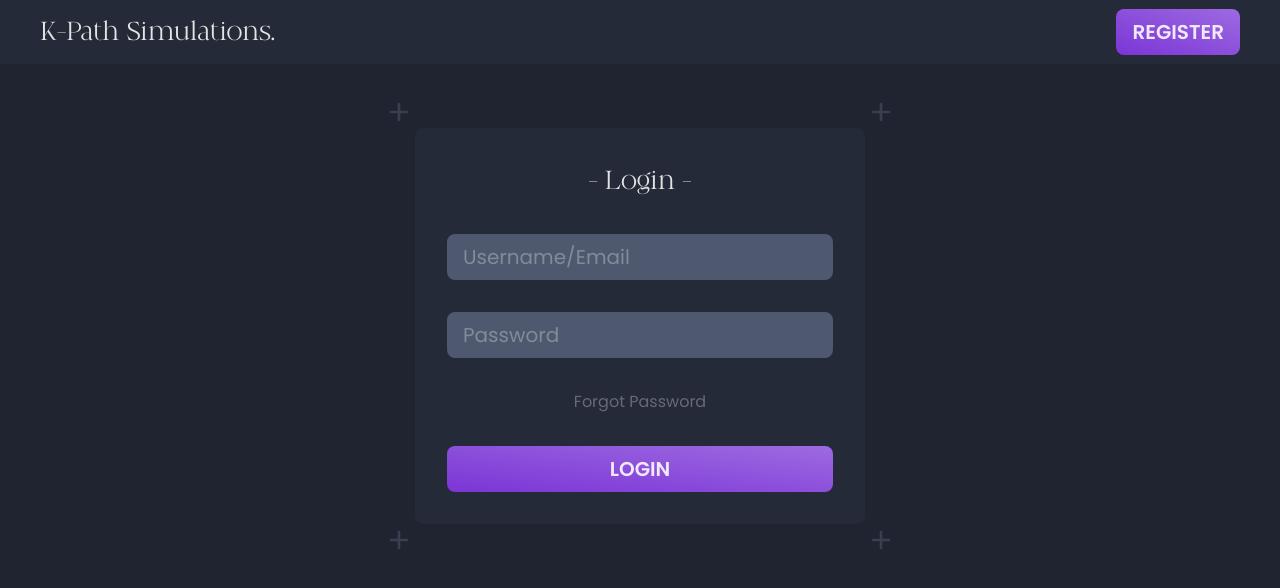
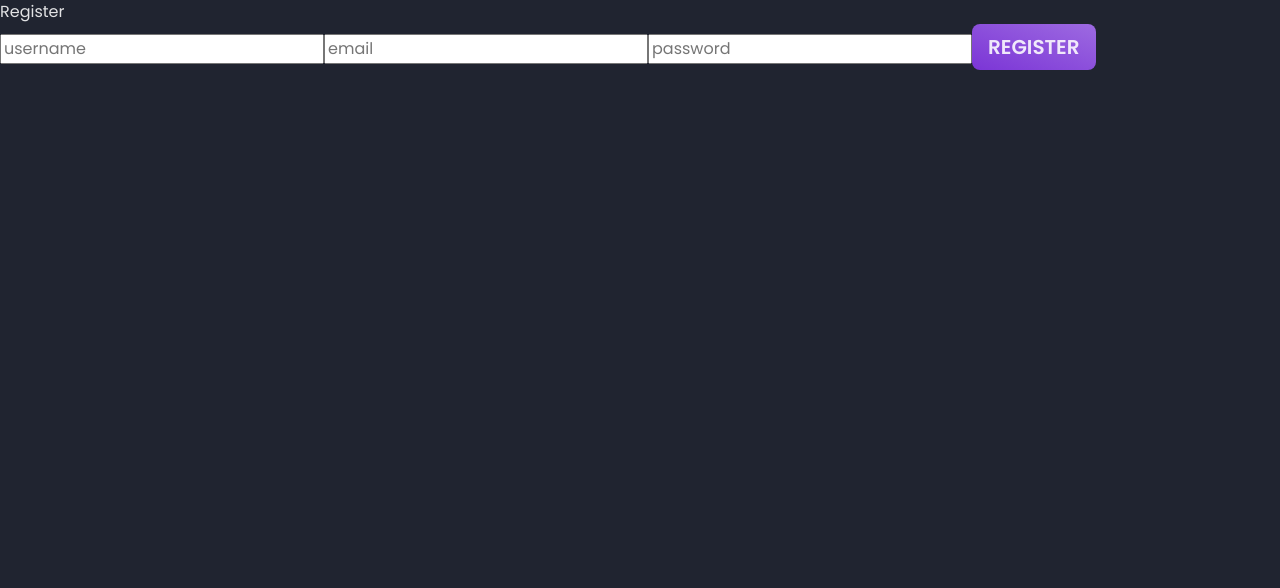
Before and after one commit to NagaSaiRakshith2905/kps-frontend, a React (Create React App) app: page /register in a window 1280 px wide. Shown: the top 588 px of the page. Built offline with nearby package versions, Linux system fonts and the light colour scheme.

Commit message:
added routes and implemented login

```diff
--- a/package.json
+++ b/package.json
@@ -6,9 +6,12 @@
     "@testing-library/jest-dom": "^5.16.5",
     "@testing-library/react": "^13.4.0",
     "@testing-library/user-event": "^13.5.0",
+    "axios": "^1.2.1",
     "react": "^18.2.0",
     "react-dom": "^18.2.0",
+    "react-router-dom": "^6.4.5",
     "react-scripts": "5.0.1",
+    "routes": "^2.1.0",
     "web-vitals": "^2.1.4"
   },
   "scripts": {
--- a/src/App.js
+++ b/src/App.js
@@ -1,25 +1,24 @@
 import "./App.css";
 import Card from "./components/card/Card";
+import Login from "./pages/Login";
+import Register from "./pages/Register";
 import Input from "./components/input/Input";
 import NavBar from "./components/nav-bar/NavBar";
 import Title from "./components/Title";
+import { Route, Routes } from "react-router-dom";
+import { Home } from "./pages/Home";
+import { ViewAllNetworks } from "./pages/ViewAllNetworks";
+import { Network } from "./pages/Network";
 
 function App() {
   return (
-    <div className="App">
-      <NavBar>
-        <Title text="K-Path Simulations." />
-        {/* <p>Network name</p> */}
-        <button className="button btn-purple">Register</button>
-      </NavBar>
-      <Card>
-        <Title text="- Login -" />
-        <Input placeholder="Username/Email" />
-        <Input placeholder="Password" />
-        <p>Forgot Password</p>
-        <button className="button btn-purple">Login</button>
-      </Card>
-    </div>
+    <Routes>
+      <Route path="/" element={<Login />} />
+      <Route path="/register" element={<Register />} />
+      <Route path="/home" element={<Home />} />
+      <Route path="/view-all-networks" element={<ViewAllNetworks />} />
+      <Route path="/network/:nid" element={<Network />} />
+    </Routes>
   );
 }
 
--- a/src/index.css
+++ b/src/index.css
@@ -57,6 +57,7 @@ body {
   line-height: 1.5;
   font-family: var(--ff-p);
   background: var(--clr-bg-p);
+  color: var( --clr-text-300);
 }
 
 img,
--- a/src/index.js
+++ b/src/index.js
@@ -2,10 +2,13 @@ import React from "react";
 import ReactDOM from "react-dom/client";
 import "./index.css";
 import App from "./App";
+import { BrowserRouter } from "react-router-dom";
 
 const root = ReactDOM.createRoot(document.getElementById("root"));
 root.render(
   <React.StrictMode>
-    <App />
+    <BrowserRouter>
+      <App />
+    </BrowserRouter>
   </React.StrictMode>
 );
--- /dev/null
+++ b/src/pages/Home.js
@@ -0,0 +1,7 @@
+import React from 'react'
+
+export const Home = () => {
+  return (
+    <div>Home</div>
+  )
+}
--- /dev/null
+++ b/src/pages/Login.js
@@ -0,0 +1,53 @@
+import { useState } from "react";
+import { userLoginApi } from "../services/UserService";
+
+const Login = () => {
+  const [valuee, setValuee] = useState();
+  const [password, setPassword] = useState();
+  const [formValidation, setFormValidation] = useState();
+  const [authError, setAuthError] = useState();
+
+  async function login() {
+    let error = {};
+    if (!valuee) {
+      error["usernameError"] = "username can't be empty";
+    }
+    if (!password) {
+      error["passwordError"] = "password can't be empty";
+    }
+    setFormValidation(error);
+    const length = Object.keys(error).length;
+    if (length === 0) {
+      await userLoginApi(valuee, password)
+        .then((resp) => {
+          if (resp.status === 200 || resp.status === 201) {
+            alert("login successful");
+            localStorage.setItem("User-Data", JSON.stringify(resp.data));
+          }
+        })
+        .catch((error) => setAuthError(error.response.data));
+    }
+  }
+  return (
+    <div className="login">
+      <h1>Login</h1>
+      <input
+        placeholder="username"
+        value={valuee}
+        type={"text"}
+        onChange={(e) => setValuee(e.target.value)}
+      />
+      <input
+        placeholder="password"
+        value={password}
+        type={"password"}
+        onChange={(e) => setPassword(e.target.value)}
+      />
+      <button className="button btn-purple" onClick={login}>
+        Login
+      </button>
+    </div>
+  );
+};
+
+export default Login;
--- /dev/null
+++ b/src/pages/Network.js
@@ -0,0 +1,7 @@
+import React from 'react'
+
+export const Network = () => {
+  return (
+    <div>Network</div>
+  )
+}
--- /dev/null
+++ b/src/pages/Register.js
@@ -0,0 +1,77 @@
+import React from "react";
+import { useState } from "react";
+import { registerUserApi } from "../services/UserService";
+
+const Register = () => {
+  const emailregex =
+    /^(([^<>()[\]\.,;:\s@\"]+(\.[^<>()[\]\.,;:\s@\"]+)*)|(\".+\"))@(([^<>()[\]\.,;:\s@\"]+\.)+[^<>()[\]\.,;:\s@\"]{2,})$/i;
+  const [userData, setUserData] = useState({
+    userName: "",
+    email: "",
+    password: "",
+  });
+  const [formValidation, setFormValidation] = useState({});
+  const [authError, setAuthError] = useState("");
+  async function register() {
+    let error = {};
+    if (!userData.userName) {
+      error["usernameError"] = "username can't be empty";
+    }
+    if (!userData.email) {
+      error["emailError"] = "email can't be empty";
+    }
+    if (!userData.password) {
+      error["passwordError"] = "password can't be empty";
+    }
+    setFormValidation(error);
+    const length = Object.keys(error).length;
+    if (length === 0) {
+      console.log(userData);
+
+      await registerUserApi(userData)
+        .then((resp) => {
+          if (resp.status === 200 || resp.status === 201) {
+            localStorage.setItem("User-Data", JSON.stringify(resp.data));
+          }
+          if (resp.status === 404) {
+            console.log("something is fishy");
+          }
+        })
+        .catch((error) => {
+          console.log(error);
+          setAuthError(error.response.data);
+        });
+    }
+  }
+  return (
+    <div className="register">
+      <h1>Register</h1>
+      <input
+        placeholder="username"
+        value={userData.userName}
+        onChange={(e) => {
+          setUserData({ ...userData, userName: e.target.value });
+        }}
+      />
+      <input
+        placeholder="email"
+        value={userData.email}
+        onChange={(e) => {
+          setUserData({ ...userData, email: e.target.value });
+        }}
+      />
+      <input
+        placeholder="password"
+        value={userData.password}
+        onChange={(e) => {
+          setUserData({ ...userData, password: e.target.value });
+        }}
+      />
+      <button className="button btn-purple" onClick={register}>
+        Register
+      </button>
+    </div>
+  );
+};
+
+export default Register;
--- /dev/null
+++ b/src/pages/ViewAllNetworks.js
@@ -0,0 +1,7 @@
+import React from 'react'
+
+export const ViewAllNetworks = () => {
+  return (
+    <div>ViewAllNetworks</div>
+  )
+}
--- /dev/null
+++ b/src/services/UserService.js
@@ -0,0 +1,57 @@
+import axios from "axios";
+import { base_url } from "../util/constants";
+
+export function registerUserApi(userData) {
+  let url = base_url + "user/register/";
+  console.log(url);
+  return axios.post(
+    url,
+    JSON.stringify(userData), {
+      mode: "no-cors",
+      headers: {
+        "Access-Control-Allow-Origin": "*",
+        "Content-Type": "application/json",
+      },
+
+    }
+  );
+}
+
+export function userLoginApi(value, password) {
+  let url = base_url + "user/login/?value=" + value + "&password=" + password;
+  return axios.get(url, {
+    mode: "no-cors",
+    headers: {
+      "Access-Control-Allow-Origin": "*",
+      "Content-Type": "application/json",
+    },
+  });
+}
+
+export function viewUserByIdApi(id) {
+  let url = base_url + "user/get-by-id/" + id;
+  return axios.get(
+    url,
+    JSON.stringify(url, {
+      mode: "no-cors",
+      headers: {
+        "Access-Control-Allow-Origin": "*",
+        "Content-Type": "application/json",
+      },
+    })
+  );
+}
+
+export function viewUserByUsernameApi(username) {
+  let url = base_url + "user/get-by-username/" + username;
+  return axios.get(
+    url,
+    JSON.stringify(url, {
+      mode: "no-cors",
+      headers: {
+        "Access-Control-Allow-Origin": "*",
+        "Content-Type": "application/json",
+      },
+    })
+  );
+}
--- /dev/null
+++ b/src/util/constants.js
@@ -0,0 +1 @@
+export const base_url='http://localhost:8080/api/'
```
Also changed, not shown: 1 other file (tests, documents, lock files or other folders).
